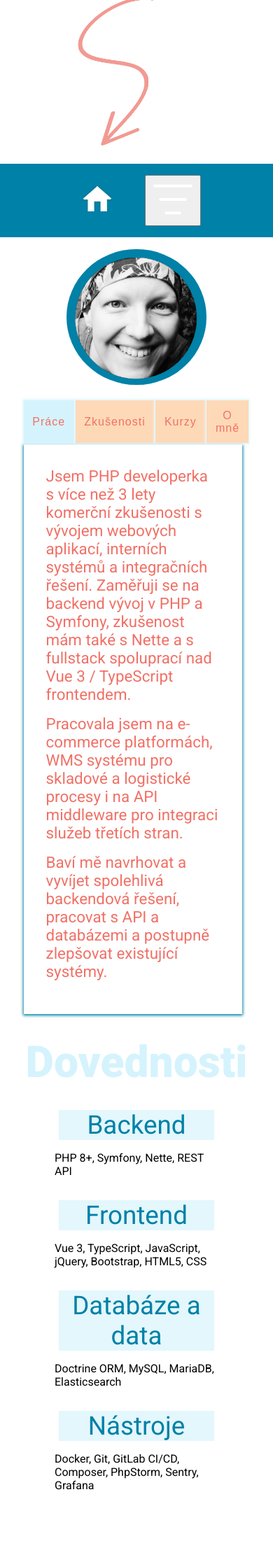
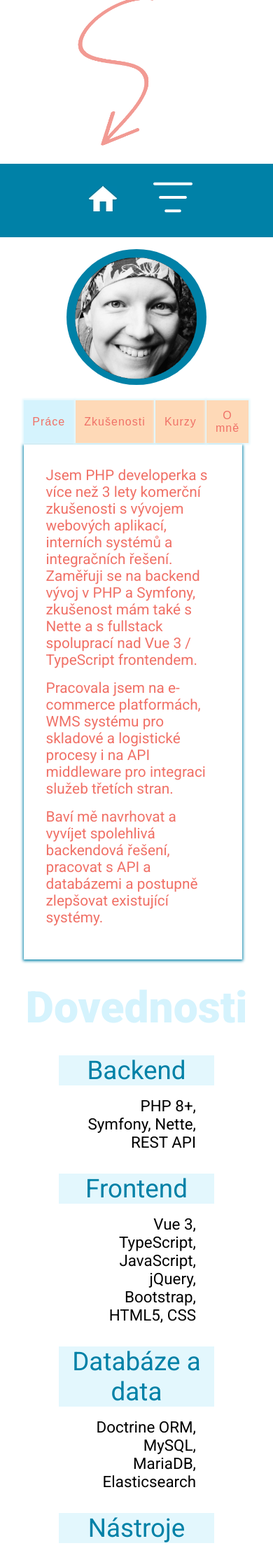
Before and after one commit to amozisova/portfolio, a PHP site: page / in a window 390 px wide, after a click that opens the changed part. Shown: the part 949-3171 px from the top of the page at 70% size. Run offline with PHP 8.4, Linux system fonts and the light colour scheme.

Commit message:
Update and cleanup styles

```diff
--- a/styles/style.css
+++ b/styles/style.css
@@ -101,6 +102,17 @@ a:hover {
   display: none;
 }
 
+#toggle-icon {
+  background: none;
+  border: none;
+  padding: 0;
+  cursor: pointer;
+}
+
+#toggle-icon img {
+  display: block;
+}
+
 /* navbar links */
 .menu-items {
   display: flex;
@@ -225,16 +235,12 @@ about me section
   margin: 0 0.1rem 0 0;
 }
 
-.active {
-  background-color: white;
-}
-
 .tab-content {
   display: none;
   list-style: inside;
   padding: 2rem;
   color: #F07167;
-  font-size: 1.4rem;
+  font-size: 1.3rem;
 }
 
 .tab-content.active {
@@ -286,10 +326,10 @@ skills section
   width: 12vw;
 }
 
-.skill img {
-  height: auto;
-  width: 10vh;
-  padding: 1rem;
+.skill_text {
+  font-size: 1.4rem;
+  text-align: right;
+  margin: 0 2rem;
 }
 
 
```
Also changed, not shown: other parts of styles/style.css (+38 -33 lines).
